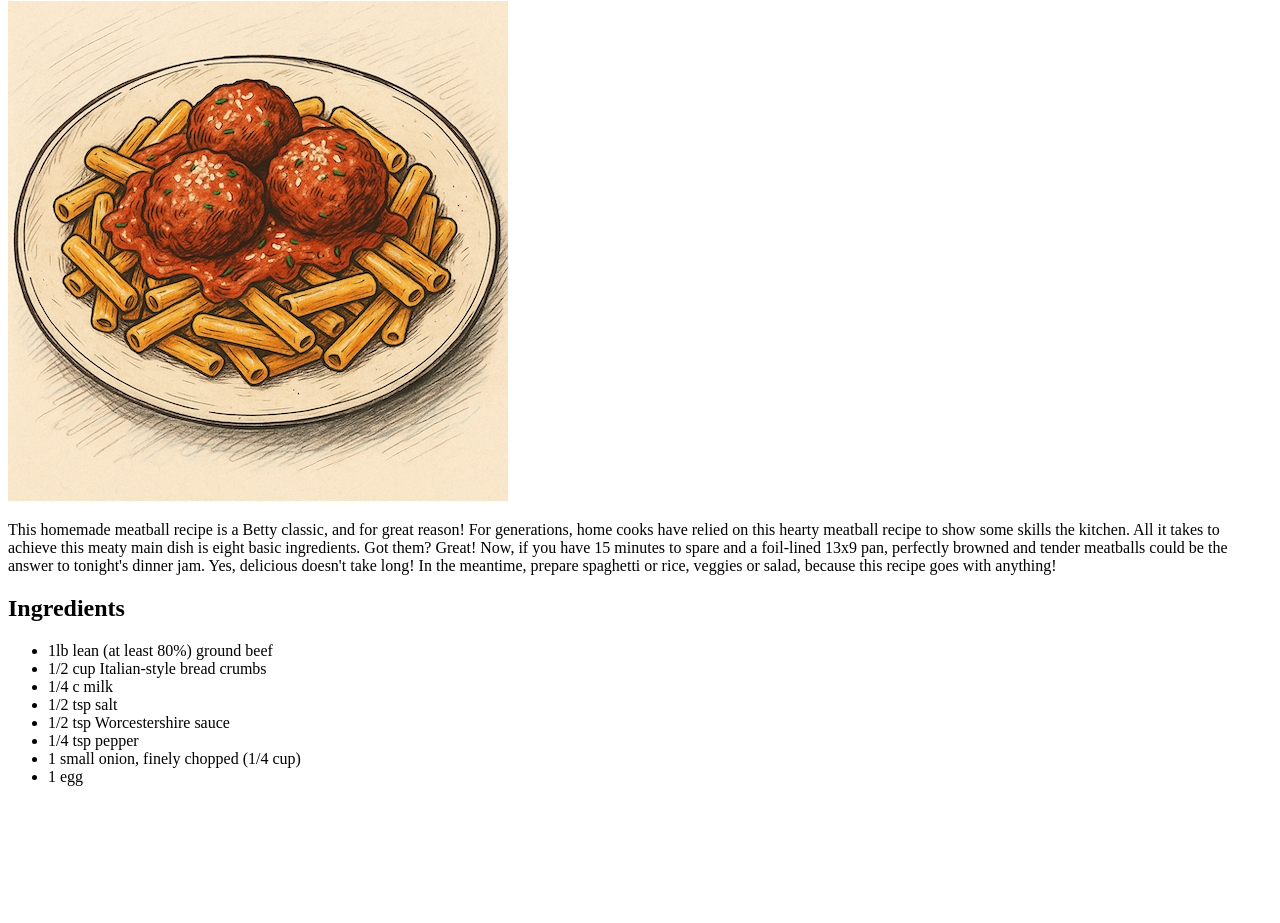
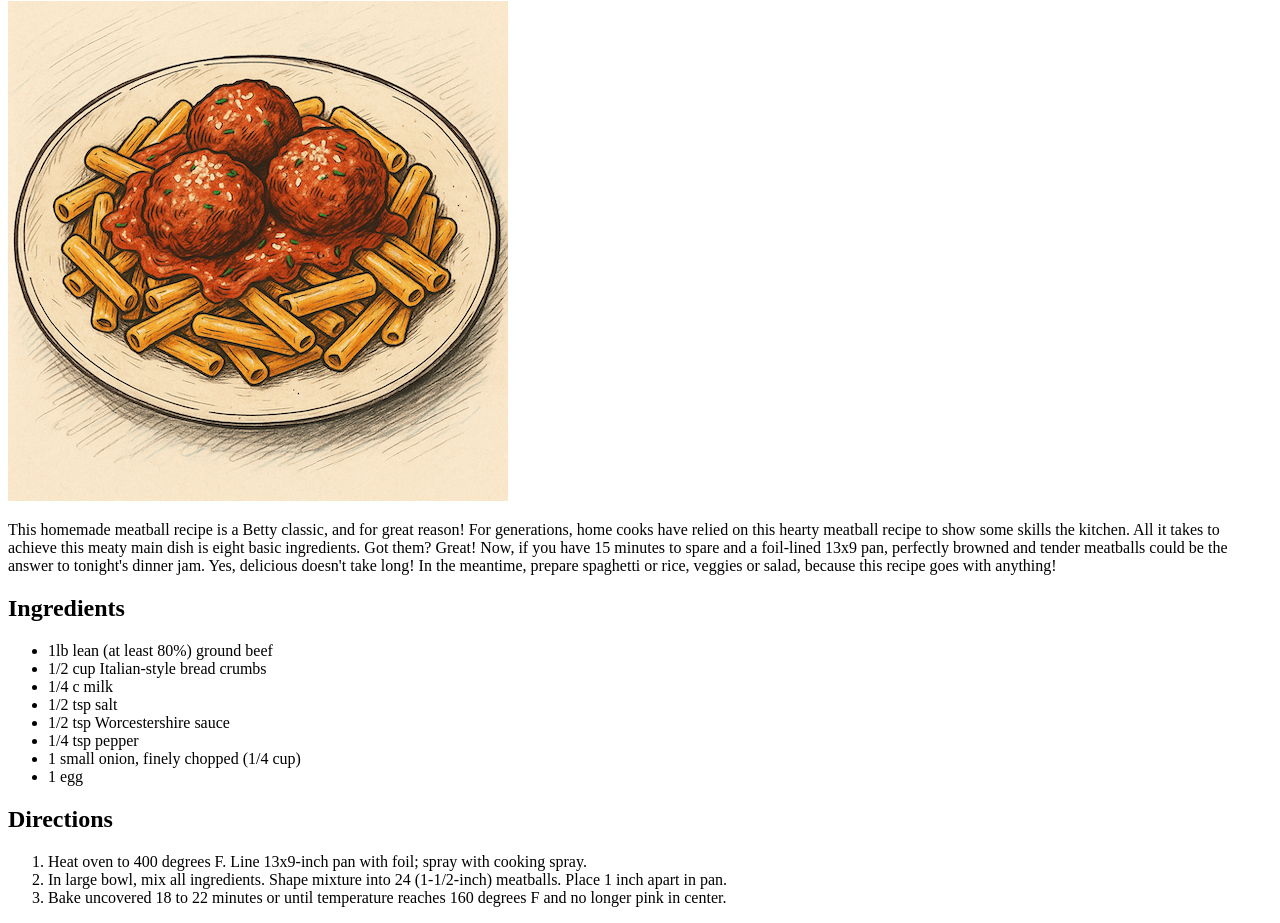
Before and after one commit to a-witting/odin-recipes, a plain HTML site: page recipes/meatballs.html in a window 1280 px wide. Shown: the part 149-1072 px from the top of the page. Before the commit the page ends 951 px from the top, so only its background shows below. Drawn offline with Linux system fonts and the light colour scheme.

Commit message:
Add directions to recipe

```diff
--- a/recipes/meatballs.html
+++ b/recipes/meatballs.html
@@ -30,5 +30,13 @@
         <li>1 egg</li>
       </ul>
 
+      <h2>Directions</h2>
+      <ol>
+        <li>Heat oven to 400 degrees F. Line 13x9-inch pan with foil; spray with cooking spray.</li>
+        <li>In large bowl, mix all ingredients. Shape mixture into 24 (1-1/2-inch) meatballs. Place 1 inch apart in pan.</li>
+        <li>Bake uncovered 18 to 22 minutes or until temperature reaches 160 degrees F and no longer pink in center.</li>
+      </ol>
+
+
 </body>
 </html>
```
